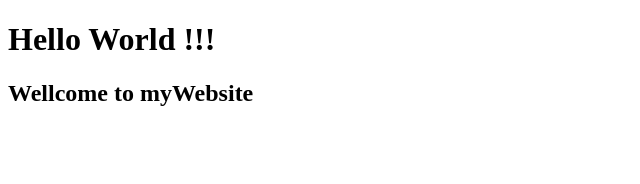
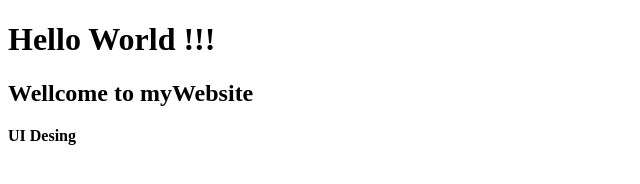
Before and after one commit to PanupongBoss/TestGit, a plain HTML site: page Index.html in a window 1280 px wide. Shown: the full height of the page, 0-640 px from the left. Drawn offline with Linux system fonts and the light colour scheme.

Commit message:
Add UI Desing Text

```diff
--- a/Index.html
+++ b/Index.html
@@ -6,5 +6,6 @@
 <body>
         <H1>Hello World !!!</H1>
         <H2>Wellcome to myWebsite</H2>
+        <b>UI Desing</b>
 </body>
     </html>
```
